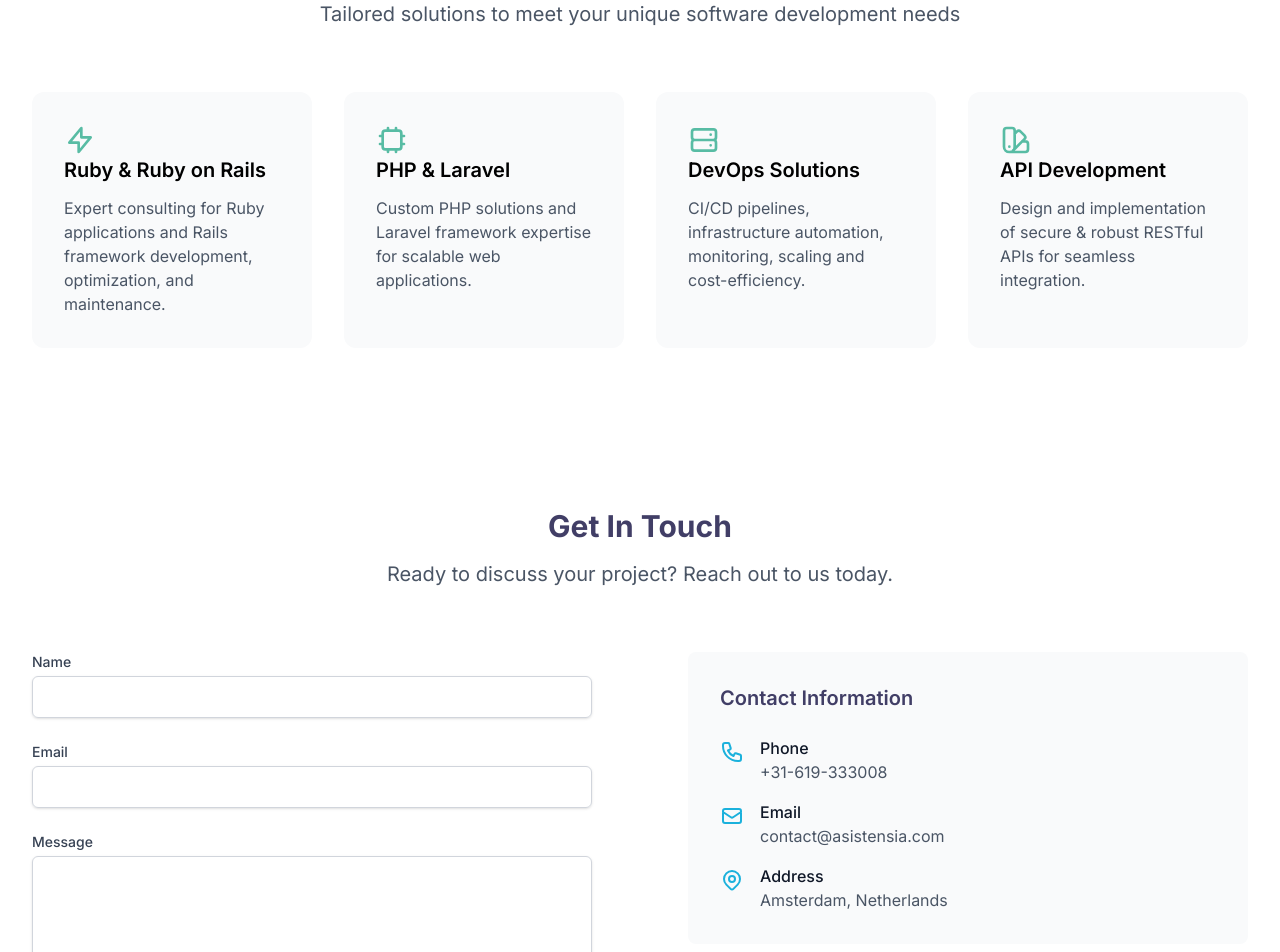
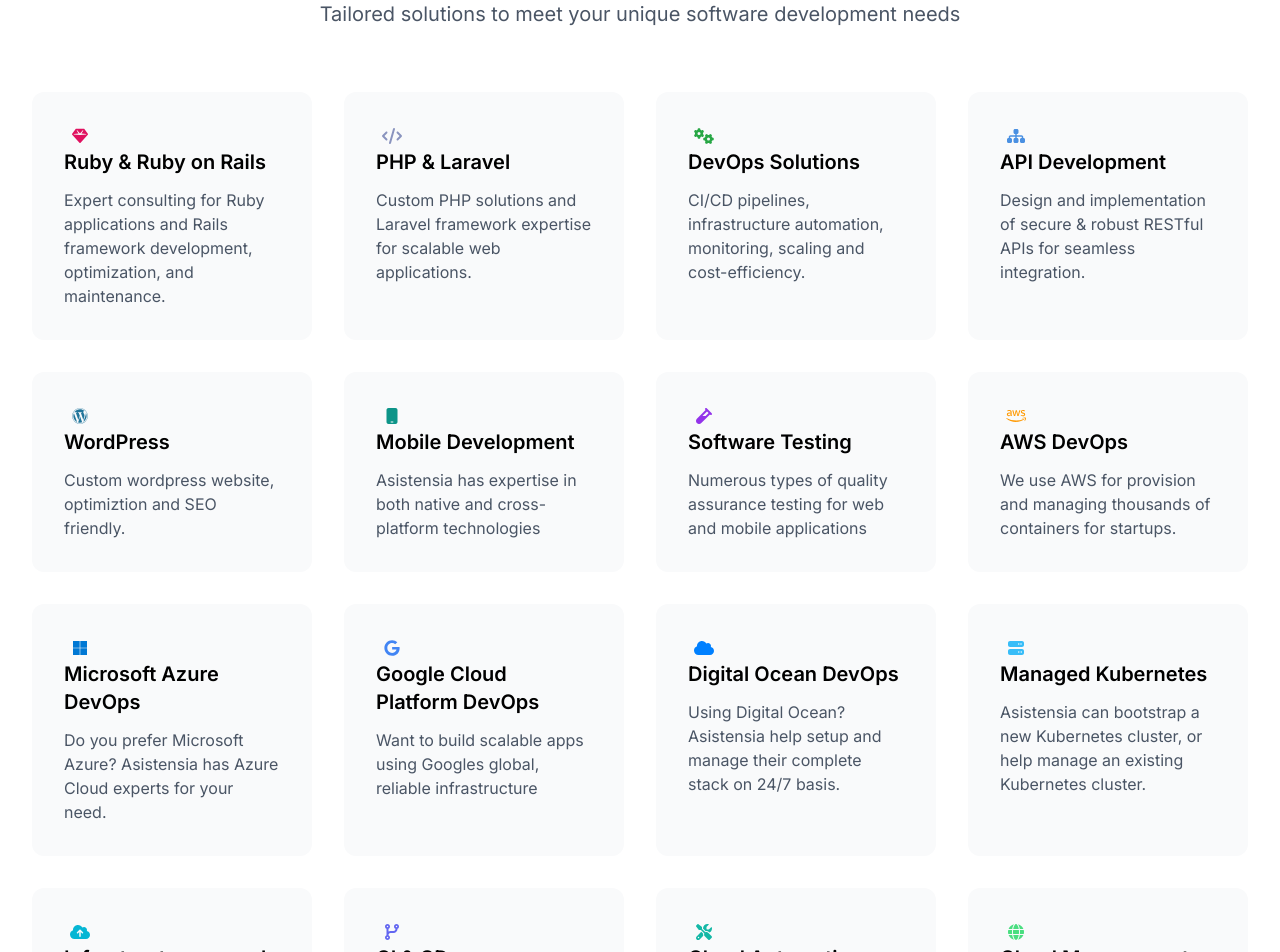
Before and after one commit to ahmadhasankhan/vercel, a Next.js app: page / in a window 1280 px wide. Shown: the part 1260-2212 px from the top of the page. Built offline with nearby package versions, Linux system fonts and the light colour scheme.

Commit message:
add additional services to the service components

```diff
--- a/package.json
+++ b/package.json
@@ -11,6 +11,7 @@
   "dependencies": {
     "@fortawesome/fontawesome-svg-core": "^6.7.2",
     "@fortawesome/free-brands-svg-icons": "^6.7.2",
+    "@fortawesome/free-solid-svg-icons": "^6.7.2",
     "@fortawesome/react-fontawesome": "^0.2.2",
     "@mdx-js/react": "^3.1.0",
     "@next/mdx": "^15.3.5",
--- a/src/app/components/ContactSection.tsx
+++ b/src/app/components/ContactSection.tsx
@@ -1,6 +1,6 @@
 export default function ContactSection() {
     return (
-        <section id="contact" className="py-20 bg-white">
+        <section id="contact" className="py-5 bg-white">
             <div className="max-w-7xl mx-auto px-4 sm:px-6 lg:px-8">
                 <div className="text-center mb-16">
                     <h2 className="text-3xl font-bold  text-[#413e66] mb-4">Get In Touch</h2>
--- a/src/app/components/Layout.tsx
+++ b/src/app/components/Layout.tsx
@@ -1,6 +1,13 @@
 import React from "react";
 import Head from "next/head";
 import Link from "next/link";
+import { FontAwesomeIcon } from "@fortawesome/react-fontawesome";
+import {
+  faFacebookF,
+  faLinkedin,
+  faTwitter,
+} from "@fortawesome/free-brands-svg-icons";
+
 
 export default function Layout({ children }: { children: React.ReactNode }) {
   return (
@@ -30,22 +37,22 @@
               </Link>
             </div>
             <div className="hidden md:flex items-center space-x-8">
-              <a href="/#about" className="text-gray-700 hover:text-primary">
+              <a href="/#about" className="text-gray-700 hover:text-[#1bb1dc]">
                 About Us
               </a>
-              <a href="/#services" className="text-gray-700 hover:text-primary">
+              <a href="/#services" className="text-gray-700 hover:text-[#1bb1dc]">
                 Services
               </a>
-               <a href="/#services" className="text-gray-700 hover:text-primary">
+               <a href="/#services" className="text-gray-700 hover:text-[#1bb1dc]">
                 Privacy
               </a>
-               <a href="/#services" className="text-gray-700 hover:text-primary">
+               <a href="/#services" className="text-gray-700 hover:text-[#1bb1dc]">
                 Terms
               </a>
-              <a href="/blog" className="text-gray-700 hover:text-primary">
+              <a href="/blog" className="text-gray-700 hover:text-[#1bb1dc]">
                 Blog
               </a>
-              <a href="/#contact" className="text-gray-700 hover:text-primary">
+              <a href="/#contact" className="text-gray-700 hover:text-[#1bb1dc]">
                 Contact
               </a>
             </div>
@@ -56,61 +63,100 @@
       <main>{children}</main>
 
       {/* Footer */}
-      <footer className="bg-gray-900 text-white py-12">
+        <footer className="bg-[#f5f8fd] text-white py-12 cursor-pointer">
                  <div className="max-w-7xl mx-auto px-4">
                    <div className="md:flex md:justify-between">
                      <div className="mb-8 md:mb-0">
-              <h3 className="text-2xl font-bold mb-4">Asistensia</h3>
-              <p className="text-gray-400 max-w-xs">
+                       <h3 className="text-3xl font-normal mb-4 text-[#413e66] tracking-custom uppercase">
+                         Asistensia
+                       </h3>
+                       <p className="text-[#535074] max-w-xs">
                          Expert software consulting services for Ruby, PHP, and DevOps
                          solutions.
                        </p>
+                       <p className="text-[#535074] leading-relaxed pt-5 font-medium">
+                         Extend your tech team by letting us step in and take charge of
+                         <br />
+                         everyday tasks. We have an expert team of Full-Stack
+                         <br /> Engineers with 24/7 Cloud Support.
+                       </p>
+
+                       <h4 className="font-bold text-[#413e66] uppercase pt-8">
+                         Our Newsletter
+                       </h4>
+                       <p className="text-[#535074] leading-relaxed pt-5 font-medium">
+                         Would you like to receive emails from Asistensia with updates,
+                         <br />
+                         tech news and special offers of Asistensia? You can
+                         unsubscribe
+                         <br /> any time by clicking the unsubscribe link in the email.
+                       </p>
+                       <input
+                         className="mt-10 p-1 w-36 border-1 border-gray-200 focus:outline-none focus:ring-primary focus:border-primary shadow-sm"
+                         type="text"
+                       />
+                       <input
+                         className="text-white bg-[#1bb1dc] px-4 py-1 hover:bg-[#1993bc]"
+                         type="submit"
+                       />
                      </div>
-            <div className="grid grid-cols-2 gap-8 sm:grid-cols-3">
+                     <div className="grid grid-cols-2 gap-10 sm:grid-cols-3">
                        <div>
-                <h4 className="text-sm font-semibold uppercase tracking-wider mb-4">
+                         <h4 className="text-sm font-semibold uppercase tracking-wider mb-4 text-[#413e66]">
                            Services
                          </h4>
                          <ul className="space-y-2">
                            <li>
-                    <a href="#" className="text-gray-400 hover:text-white">
+                             <a
+                               href="#"
+                               className="text-[#535074] hover:text-[#1bb1dc]"
+                             >
                                Ruby on Rails
                              </a>
                            </li>
                            <li>
-                    <a href="#" className="text-gray-400 hover:text-white">
+                             <a
+                               href="#"
+                               className="text-[#535074] hover:text-[#1bb1dc]"
+                             >
                                PHP & Laravel
                              </a>
                            </li>
                            <li>
-                    <a href="#" className="text-gray-400 hover:text-white">
+                             <a
+                               href="#"
+                               className="text-[#535074] hover:text-[#1bb1dc]"
+                             >
                                DevOps
                              </a>
                            </li>
                          </ul>
                        </div>
                        <div>
-                <h4 className="text-sm font-semibold uppercase tracking-wider mb-4">
+                         <h4 className="text-sm font-semibold uppercase tracking-wider mb-4 text-[#413e66]">
                            Company
                          </h4>
                          <ul className="space-y-2">
                            <li>
                              <a
-                      href="/#about"
-                      className="text-gray-400 hover:text-white"
+                               href="#about"
+                               className="text-[#535074] hover:text-[#1bb1dc]"
                              >
                                About
                              </a>
                            </li>
                            <li>
-                    <a href="/blog" className="text-gray-400 hover:text-white">
+                             <a
+                               href="/blog"
+                               className="text-[#535074] hover:text-[#1bb1dc]"
+                             >
                                Blog
                              </a>
                            </li>
                            <li>
                              <a
-                      href="/#contact"
-                      className="text-gray-400 hover:text-white"
+                               href="#contact"
+                               className="text-[#535074] hover:text-[#1bb1dc]"
                              >
                                Contact
                              </a>
@@ -118,25 +164,55 @@
                          </ul>
                        </div>
                        <div>
-                <h4 className="text-sm font-semibold uppercase tracking-wider mb-4">
+                         <h4 className="text-sm font-semibold uppercase tracking-wider mb-4 text-[#413e66]">
                            Legal
                          </h4>
                          <ul className="space-y-2">
                            <li>
-                    <a href="#" className="text-gray-400 hover:text-white">
+                             <a
+                               href="#"
+                               className="text-[#535074] hover:text-[#1bb1dc]"
+                             >
                                Privacy
                              </a>
                            </li>
                            <li>
-                    <a href="#" className="text-gray-400 hover:text-white">
+                             <a
+                               href="#"
+                               className="text-[#535074] hover:text-[#1bb1dc]"
+                             >
                                Terms
                              </a>
                            </li>
                          </ul>
                        </div>
+                       {/* Social media links  */}
+                       <div>
+                         <h4 className="text-sm font-semibold uppercase tracking-wider m-4 text-[#413e66] cursor-pointer">
+                           Links
+                         </h4>
+                         <a href="https://x.com/i/flow/login?redirect_after_login=%2FTheAsistensia">
+                           <FontAwesomeIcon
+                             icon={faTwitter}
+                             className="text-[#1bb1dc] h-6 px-3 m-5 rounded-full hover:text-[#1993bc]"
+                           />
+                         </a>
+                         <a href="https://www.facebook.com/asistencia.in/">
+                           <FontAwesomeIcon
+                             icon={faFacebookF}
+                             className="text-[#1bb1dc] h-6 px-3 m-5 rounded-full hover:text-[#1993bc]"
+                           />
+                         </a>
+                         <a href="https://www.linkedin.com/company/asistensia/">
+                           <FontAwesomeIcon
+                             icon={faLinkedin}
+                             className=" text-[#1bb1dc] h-6 px-3 m-5 rounded-full hover:text-[#1993bc]"
+                           />
+                         </a>
                        </div>
                      </div>
-          <div className="mt-12 pt-8 border-t border-gray-800 text-center text-gray-400 text-sm">
+                   </div>
+                   <div className="mt-12 pt-8 border-t border-gray-800 text-center text-[#413e66] text-sm">
                      &copy; 2025 Asistensia. All rights reserved.
                    </div>
                  </div>
--- a/src/app/components/ServicestSection.tsx
+++ b/src/app/components/ServicestSection.tsx
@@ -1,93 +1,146 @@
+import { FontAwesomeIcon } from "@fortawesome/react-fontawesome";
+import {
+  faWordpress,
+  faAws,
+  faMicrosoft,
+  faGoogle,
+} from "@fortawesome/free-brands-svg-icons";
+import {
+  faGem,
+  faGlobe,
+  faMobile,
+  faSitemap,
+  faVial,
+  faCloud,
+  faCogs,
+  faServer,
+  faCloudUploadAlt,
+  faTools,
+  faCodeBranch,
+  faCode,
+} from "@fortawesome/free-solid-svg-icons";
+
 const services = [
   {
-        title: 'Ruby & Ruby on Rails',
+    title: "Ruby & Ruby on Rails",
     description:
-            'Expert consulting for Ruby applications and Rails framework development, optimization, and maintenance.',
+      "Expert consulting for Ruby applications and Rails framework development, optimization, and maintenance.",
+    icon: <FontAwesomeIcon icon={faGem} className="h-8 w-8 text-[#e0115f]" />,
+  },
+  {
+    title: "PHP & Laravel",
+    description:
+      "Custom PHP solutions and Laravel framework expertise for scalable web applications.",
+    icon: <FontAwesomeIcon icon={faCode} className="h-8 w-8 text-[#8993be]" />,
+  },
+  {
+    title: "DevOps Solutions",
+    description:
+      "CI/CD pipelines, infrastructure automation, monitoring, scaling and cost-efficiency.",
+    icon: <FontAwesomeIcon icon={faCogs} className="h-8 w-8 text-[#28a745]" />,
+  },
+  {
+    title: "API Development",
+    description:
+      "Design and implementation of secure & robust RESTful APIs for seamless integration.",
     icon: (
-            <svg
-                xmlns="http://www.w3.org/2000/svg"
-                className="h-8 w-8 text-primary"
-                fill="none"
-                viewBox="0 0 24 24"
-                stroke="currentColor"
-            >
-                <path
-                    strokeLinecap="round"
-                    strokeLinejoin="round"
-                    strokeWidth={2}
-                    d="M13 10V3L4 14h7v7l9-11h-7z"
-                />
-            </svg>
+      <FontAwesomeIcon icon={faSitemap} className="h-8 w-8 text-[#4a90e2]" />
     ),
   },
   {
-        title: 'PHP & Laravel',
-        description:
-            'Custom PHP solutions and Laravel framework expertise for scalable web applications.',
+    title: "WordPress",
+    description: "Custom wordpress website, optimiztion and SEO friendly.",
     icon: (
-            <svg
-                xmlns="http://www.w3.org/2000/svg"
-                className="h-8 w-8 text-primary"
-                fill="none"
-                viewBox="0 0 24 24"
-                stroke="currentColor"
-            >
-                <path
-                    strokeLinecap="round"
-                    strokeLinejoin="round"
-                    strokeWidth={2}
-                    d="M9 3v2m6-2v2M9 19v2m6-2v2M5 9H3m2 6H3m18-6h-2m2 6h-2M7 19h10a2 2 0 002-2V7a2 2 0 00-2-2H7a2 2 0 00-2 2v10a2 2 0 002 2z"
-                />
-            </svg>
+      <FontAwesomeIcon icon={faWordpress} className="h-8 w-8 text-[#21759b]" />
     ),
   },
   {
-        title: 'DevOps Solutions',
-        description: 'CI/CD pipelines, infrastructure automation, monitoring, scaling and cost-efficiency.',
+    title: "Mobile Development",
+    description:
+      "Asistensia has expertise in both native and cross-platform technologies",
     icon: (
-            <svg
-                xmlns="http://www.w3.org/2000/svg"
-                className="h-8 w-8 text-primary"
-                fill="none"
-                viewBox="0 0 24 24"
-                stroke="currentColor"
-            >
-                <path
-                    strokeLinecap="round"
-                    strokeLinejoin="round"
-                    strokeWidth={2}
-                    d="M5 12h14M5 12a2 2 0 01-2-2V6a2 2 0 012-2h14a2 2 0 012 2v4a2 2 0 01-2 2M5 12a2 2 0 00-2 2v4a2 2 0 002 2h14a2 2 0 002-2v-4a2 2 0 00-2-2m-2-4h.01M17 16h.01"
-                />
-            </svg>
+      <FontAwesomeIcon icon={faMobile} className="h-8 w-8 text-[#0d9488]" />
     ),
   },
   {
-        title: 'API Development',
+    title: "Software Testing",
     description:
-            'Design and implementation of secure & robust RESTful APIs for seamless integration.',
+      "Numerous types of quality assurance testing for web and mobile applications",
+    icon: <FontAwesomeIcon icon={faVial} className="h-8 w-8 text-[#9333ea]" />,
+  },
+  {
+    title: "AWS DevOps",
+    description:
+      "We use AWS for provision and managing thousands of containers for startups.",
+    icon: <FontAwesomeIcon icon={faAws} className="h-8 w-8 text-[#ff9900]" />,
+  },
+  {
+    title: "Microsoft Azure DevOps",
+    description:
+      "Do you prefer Microsoft Azure? Asistensia has Azure Cloud experts for your need.",
     icon: (
-            <svg
-                xmlns="http://www.w3.org/2000/svg"
-                className="h-8 w-8 text-primary"
-                fill="none"
-                viewBox="0 0 24 24"
-                stroke="currentColor"
-            >
-                <path
-                    strokeLinecap="round"
-                    strokeLinejoin="round"
-                    strokeWidth={2}
-                    d="M7 21a4 4 0 01-4-4V5a2 2 0 012-2h4a2 2 0 012 2v12a4 4 0 01-4 4zm0 0h12a2 2 0 002-2v-4a2 2 0 00-2-2h-2.343M11 7.343l1.657-1.657a2 2 0 012.828 0l2.829 2.829a2 2 0 010 2.828l-8.486 8.485M7 17h.01"
+      <FontAwesomeIcon icon={faMicrosoft} className="h-8 w-8 text-[#0078d4]" />
+    ),
+  },
+  {
+    title: "Google Cloud Platform DevOps",
+    description:
+      "Want to build scalable apps using Googles global, reliable infrastructure",
+    icon: (
+      <FontAwesomeIcon icon={faGoogle} className="h-8 w-8 text-[#4285f4]" />
+    ),
+  },
+  {
+    title: "Digital Ocean DevOps",
+    description:
+      "Using Digital Ocean? Asistensia help setup and manage their complete stack on 24/7 basis.",
+    icon: <FontAwesomeIcon icon={faCloud} className="h-8 w-8 text-[#0080ff]" />,
+  },
+  {
+    title: "Managed Kubernetes",
+    description:
+      "Asistensia can bootstrap a new Kubernetes cluster, or help manage an existing Kubernetes cluster.",
+    icon: (
+      <FontAwesomeIcon icon={faServer} className="h-8 w-8 text-[#38bdf8]" />
+    ),
+  },
+  {
+    title: "Infrastructure as code",
+    description:
+      "Asistensia can convert your Cloud infrastructure into version controlled Terraform templates.",
+    icon: (
+      <FontAwesomeIcon
+        icon={faCloudUploadAlt}
+        className="h-8 w-8 text-[#06b6d4]"
       />
-            </svg>
     ),
+  },
+  {
+    title: "CI & CD",
+    description:
+      "We setup and manage both integration and continuous delivery pipelines for startups and software development companies.",
+    icon: (
+      <FontAwesomeIcon icon={faCodeBranch} className="h-8 w-8 text-[#6366f1]" />
+    ),
+  },
+  {
+    title: "Cloud Automation",
+    description:
+      "Using different automation tools and frameworks, we draw a plan to convert available resources into infrastructure as a code.",
+    icon: <FontAwesomeIcon icon={faTools} className="h-8 w-8 text-[#14b8a6]" />,
+  },
+  {
+    title: "Cloud Management",
+    description:
+      "Many times our team takes full responsibility of managing customer app stack running on AWS, Azure, GCP or Digital Ocean.",
+    icon: <FontAwesomeIcon icon={faGlobe} className="h-8 w-8 text-[#4ade80]" />,
   },
 ];
 
 export default function ServicesSection() {
   return (
     <section id="services" className="py-20 bg-white">
-            <div className="max-w-7xl mx-auto px-4 sm:px-6 lg:px-8">
+      <div className="max-w-7xl mx-auto px-4 sm:px-6 lg:px-8 mb-10">
         <div className="text-center mb-16">
           <h2 className="text-3xl font-bold text-gray-900 mb-4">
             Our Specialized Services
@@ -99,18 +152,18 @@
 
         <div className="grid md:grid-cols-2 lg:grid-cols-4 gap-8">
           {services.map((service, index) => (
-                        <div key={index} className="bg-gray-50 p-8 rounded-xl hover:shadow-lg transition duration-300">
-                            <div className="">
-                                {service.icon}
-                            </div>
-                            <h3 className="text-xl font-semibold mb-3">
-                                {service.title}
-                            </h3>
+            <div
+              key={index}
+              className="bg-gray-50 p-8 rounded-xl hover:shadow-lg transition duration-500 transform"
+            >
+              <div className="">{service.icon}</div>
+              <h3 className="text-xl font-semibold mb-3">{service.title}</h3>
               <p className="text-gray-600">{service.description}</p>
             </div>
           ))}
         </div>
       </div>
+      <hr/>
     </section>
   );
 }
```
Also changed, not shown: src/app/page.tsx (+7 -7 lines), 1 other file (tests, documents, lock files or other folders). Lines whose indentation alone changed are shown as unchanged.
